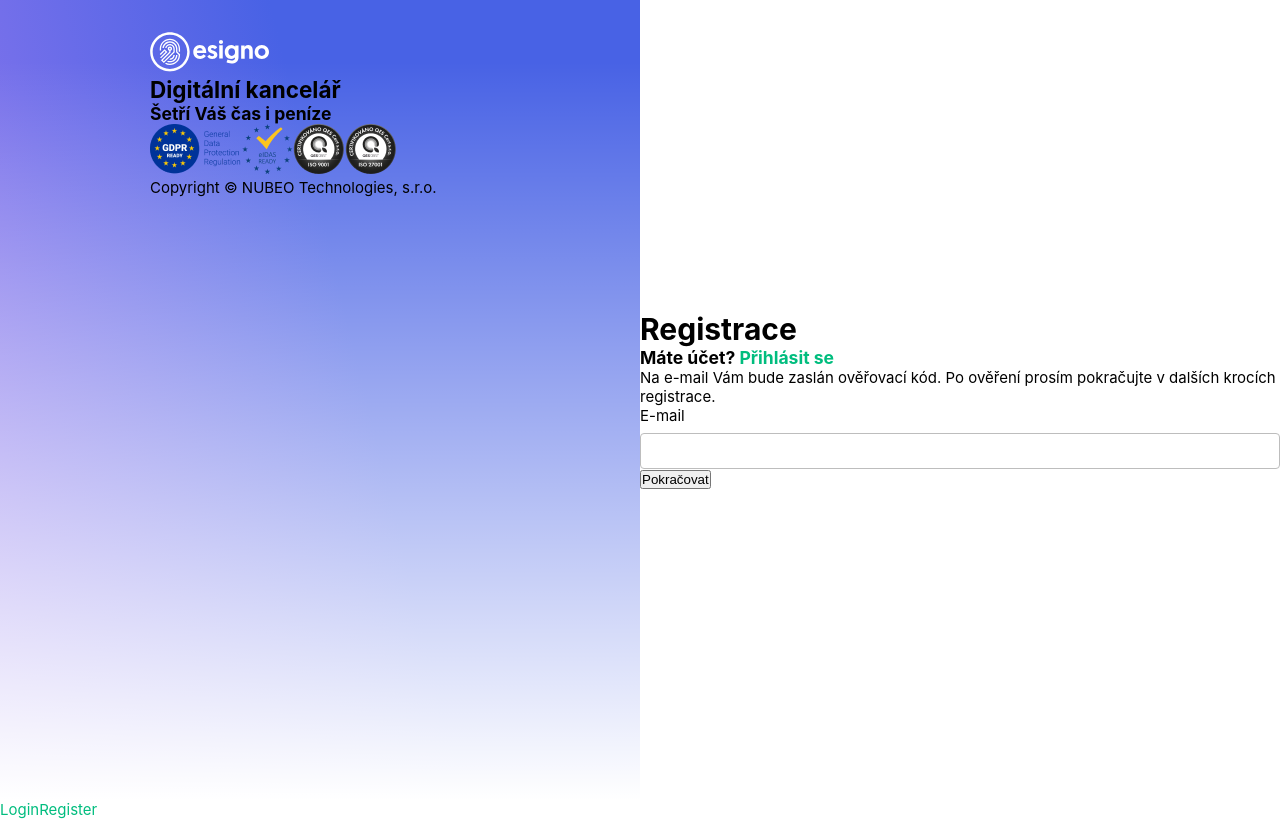
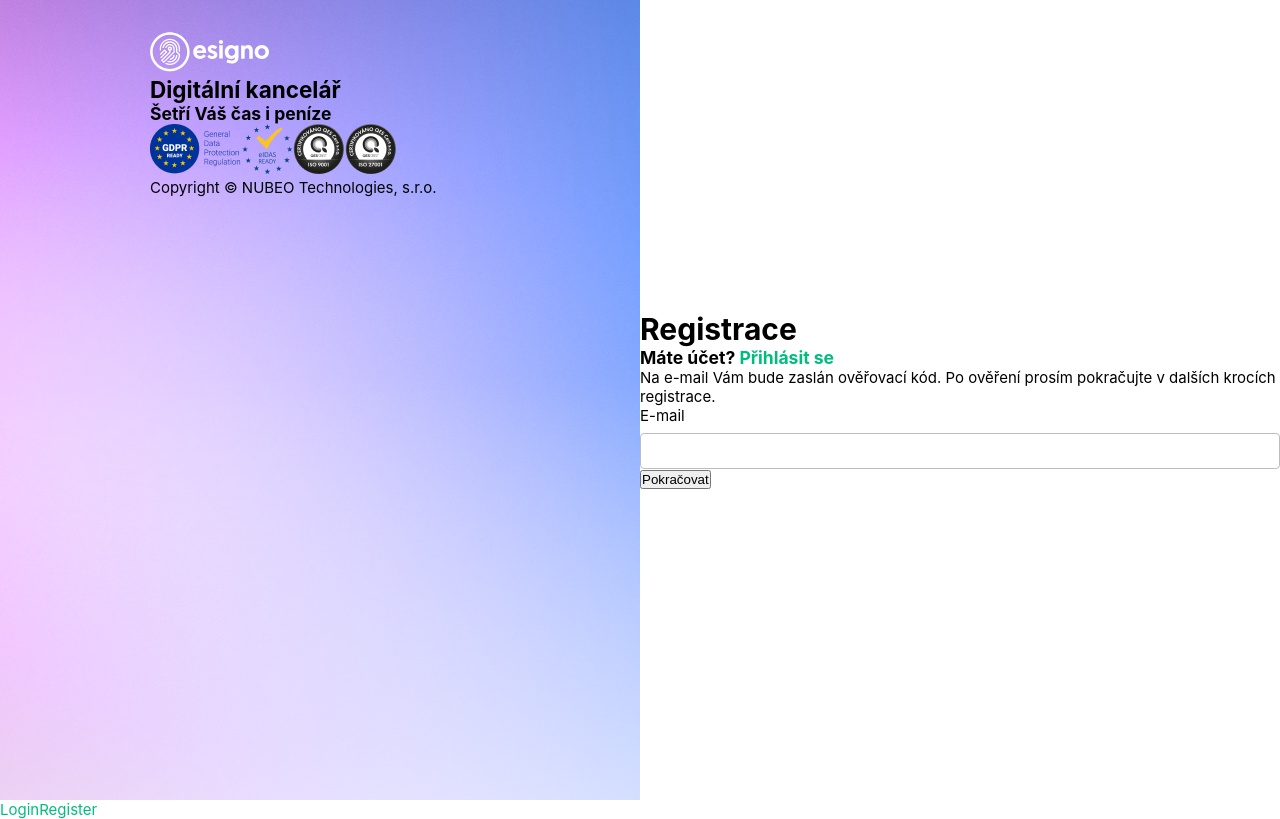
Before and after one commit to JakubLevanszky/esigno-interview, a Vue app: page /register in a window 1280 px wide. Built offline with nearby package versions, Linux system fonts and the light colour scheme.

Commit message:
clean up + aside background changed to svg

```diff
--- a/src/components/Aside.vue
+++ b/src/components/Aside.vue
@@ -23,9 +23,6 @@ aside {
   height: 100%;
   width: 100%;
   padding: 32px 0 32px 150px;
-  /* background: linear-gradient(82.92deg, #545ce4 0%, #e698f8 0.01%, #499af7 100%); */
-  background: linear-gradient(180deg, rgba(255, 255, 255, 0) 7.7%, #ffffff 100%),
-    linear-gradient(76.29deg, #4c4f8d -1.88%, #9479ee -1.87%, #4862e5 55.7%);
-  mix-blend-mode: normal;
+  background-image: url(../assets/background.svg);
 }
 </style>
--- a/src/components/RegistrationFlow.vue
+++ b/src/components/RegistrationFlow.vue
@@ -5,10 +5,8 @@ import axios from 'axios'
 
 const methods = {
   handleSubmit() {
-    console.log('handlesubmit')
     axios
       .post(
-        // 'https://cors-anywhere.herokuapp.com/https://userhw.sandbox.esigno.io/registration',
         '/api/registration',
         {
           email: email.value
```
Also changed, not shown: vite.config.js (+0 -11 lines), src/assets/background.svg (added).
